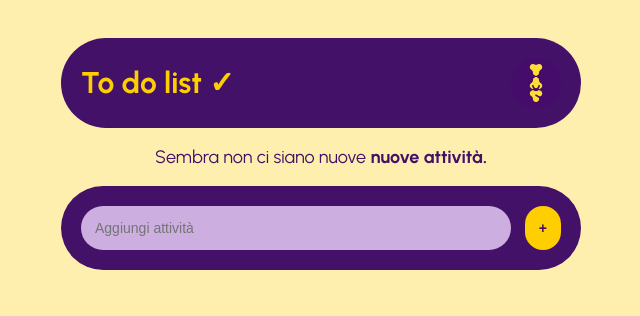
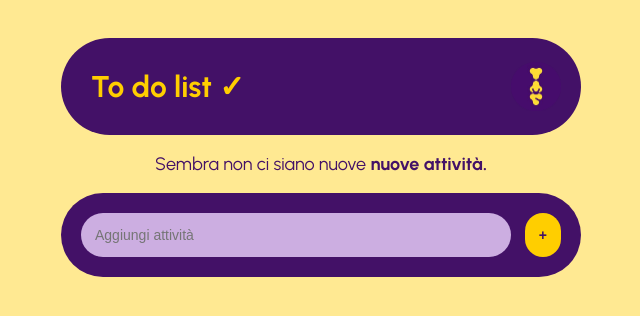
Before and after one commit to MargheMotti/ToDoList, a plain HTML site: page index.html in a window 1280 px wide. Shown: the whole page, without its empty margins (319-959 px from the left). Drawn offline with Linux system fonts and the light colour scheme; files whose address does not match are found by name.

Commit message:
Update style.css

```diff
--- a/style.css
+++ b/style.css
@@ -2,7 +2,6 @@
 COLOR PALETTE
 VIOLA color:rgb(67, 17, 103);
 GIALLO color:rgb(255, 206, 0);
-GRIGIO color:rgb(33, 33, 33);
 LILLA color:rgb(204, 174, 225);
 GIALLINO color:rgb(255, 233, 146);
 */
@@ -23,7 +22,7 @@ html {
     padding: 20px;
     font-family: urbanist;
     color: rgb(67, 17, 103);
-    background-color: rgb(255, 239, 174);
+    background-color: rgb(255, 233, 146);
 }
 
 /* Generiche */
@@ -38,6 +37,7 @@ header {
 h1 {
     font-size: 30px;
     color: rgb(255, 206, 0);
+    margin: 10px;
 }
 
 /* Pannello */
@@ -83,6 +83,8 @@ button {
     font-size: 18px;
 }
 
+/* Elementi attività */
+
 .todo-item {
     display: flex;
     align-items: center;
```
